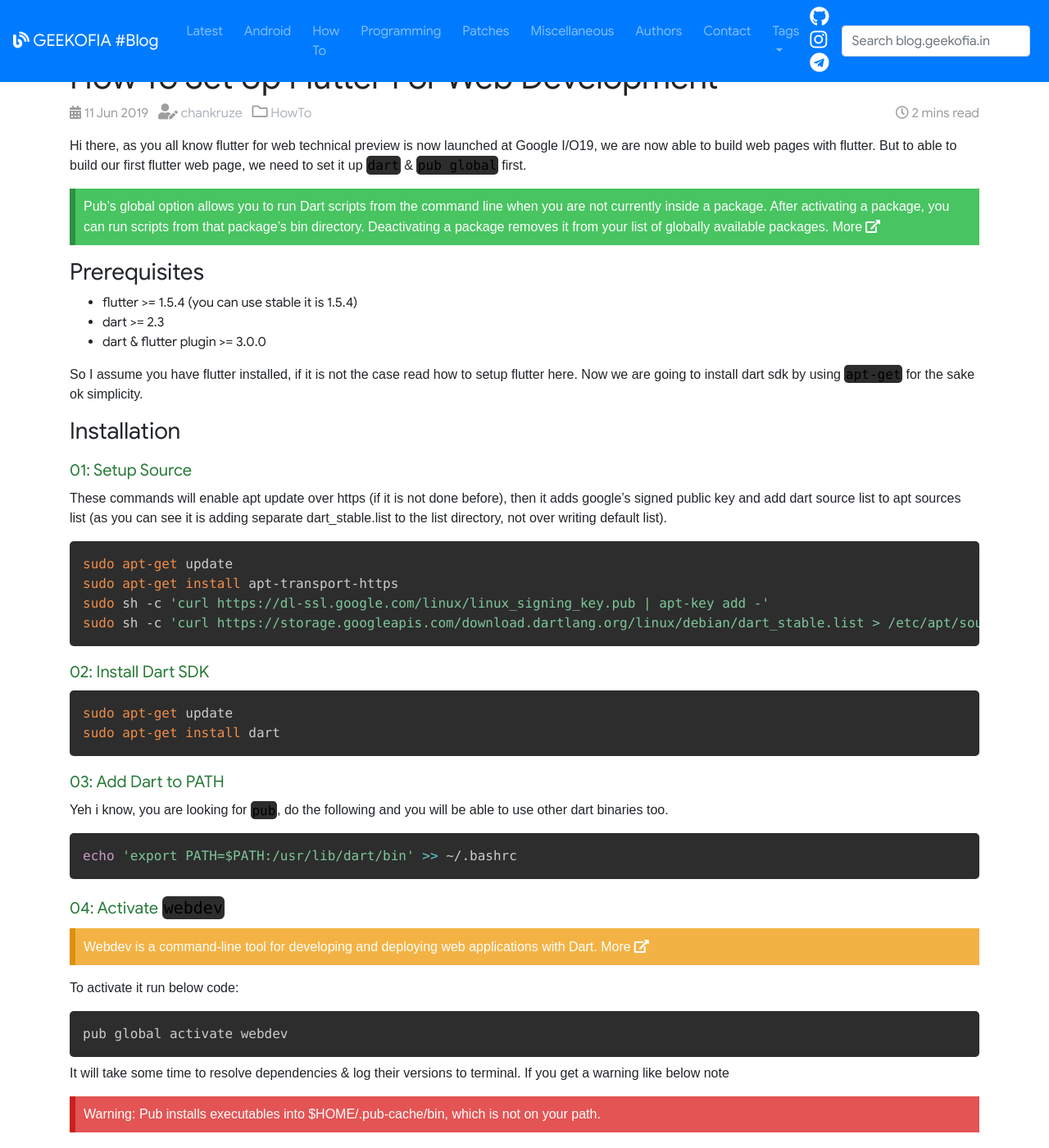
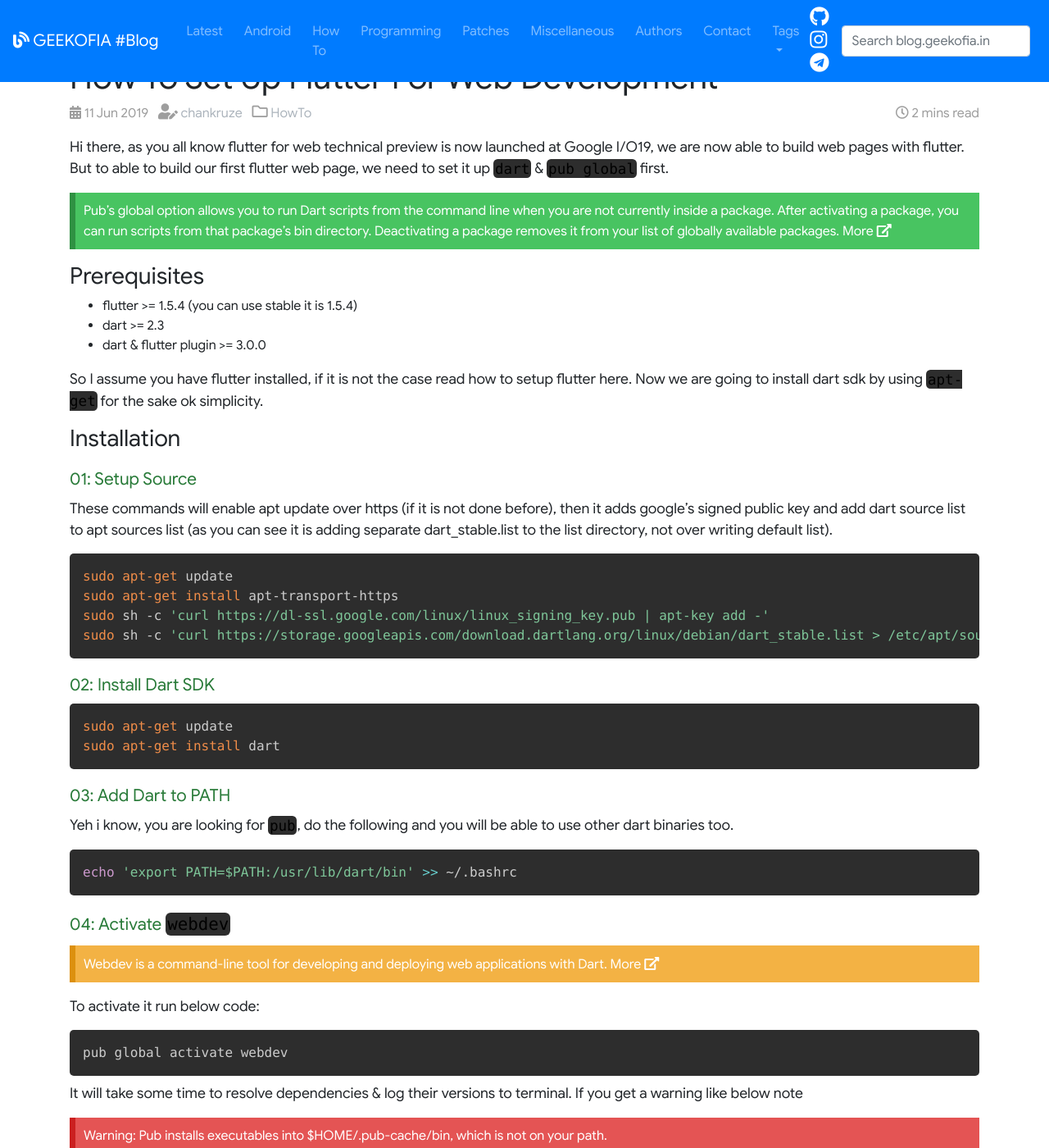
Before and after one commit to geekofia/blog, a Jekyll site: the page built from _posts/2019-06-11-how-to-setup-flutter-web.md, in a window 1280 px wide and 1400 px high. Shown: the whole window at 82% size. Built offline with Jekyll 4.4.1, drawn with Linux system fonts in a browser that asks for light colours; comment, search, counter and statistics services are not loaded; a style sheet for code colours, icons or effects is not loaded.

Commit message:
blog.geekofia.in: Update Travis Config, Font size & Fixes #6
* Keep deploy histroy for emergency situations
* make paragraph fonts lil bigger

Signed-off-by: chankruze <chankruze@gmail.com>

```diff
--- a/assets/css/404.css
+++ b/assets/css/404.css
@@ -68,3 +68,11 @@
     display: inline-block;
     font-family: "Arvo";
 }
+
+footer{
+    display: none;
+}
+
+.content{
+    border: none;
+}
--- a/assets/css/index.css
+++ b/assets/css/index.css
@@ -51,7 +51,7 @@
 } */
 
 p {
-    font-family: 'Poppins', sans-serif;
+    font-size: 1.1em;
 }
 
 .page-heading {
--- a/assets/css/post.css
+++ b/assets/css/post.css
@@ -140,6 +140,7 @@
 .note {
     padding: 10px;
     color: #fff;
+    font-size: 1em;
 }
 
 .note a {
@@ -177,6 +178,7 @@
 h5 {
     margin: 20px 0 10px 0;
     color: #287a38;
+    font-size: 1.3em;
 }
 
 strong {
```
